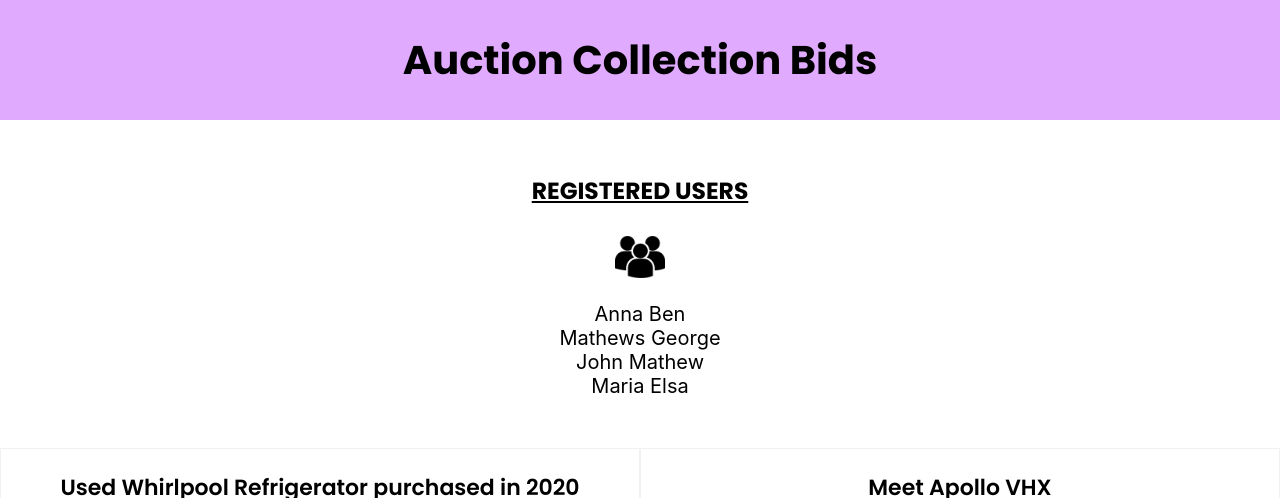
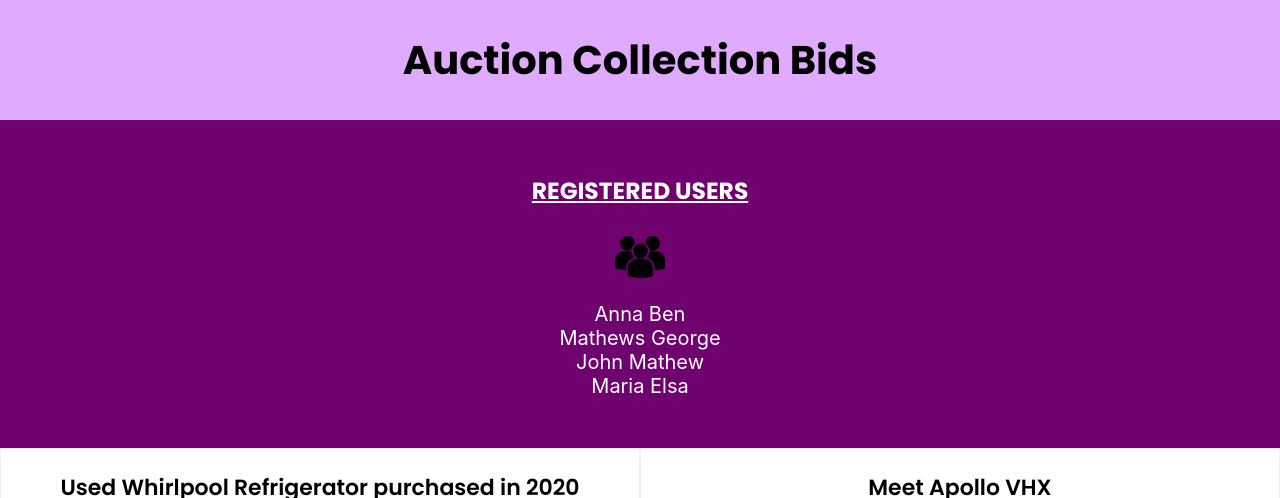
Before and after one commit to asin977/Auction-Bidding-System, a React (Create React App) app: page / in a window 1280 px wide. Shown: the top 498 px of the page. Built offline with nearby package versions, Linux system fonts and the light colour scheme.

Commit message:
refractor:updated the Ui of home page.

```diff
--- a/src/pages/home.css
+++ b/src/pages/home.css
@@ -63,12 +63,13 @@
 }
 
 .registered-users-container {
-  background-color: #fff;
+  background-color:rgb(112, 2, 112);
   margin:0px;
   padding:30px;
   font-size:20px;
   display: flex;
   flex-direction:column;
+  color:#fff;
 }
 
 .registerd-users {
```
